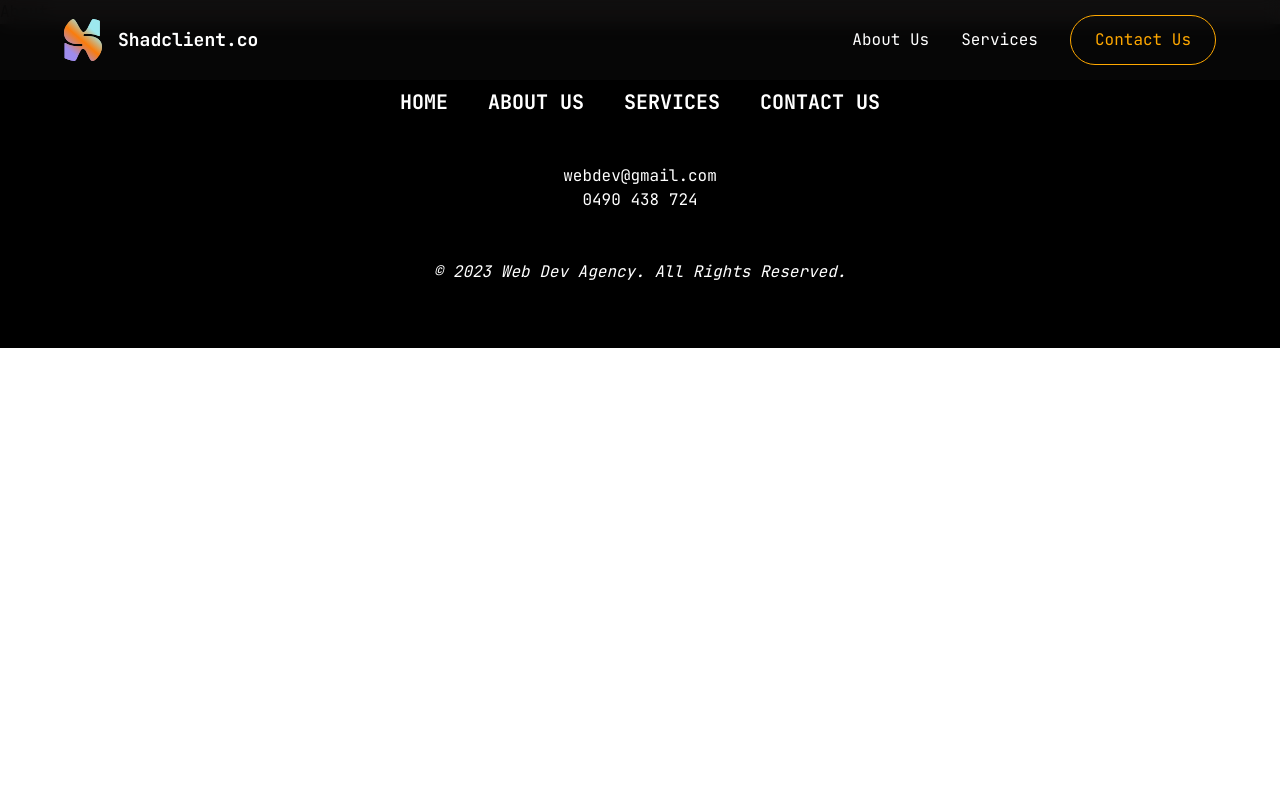
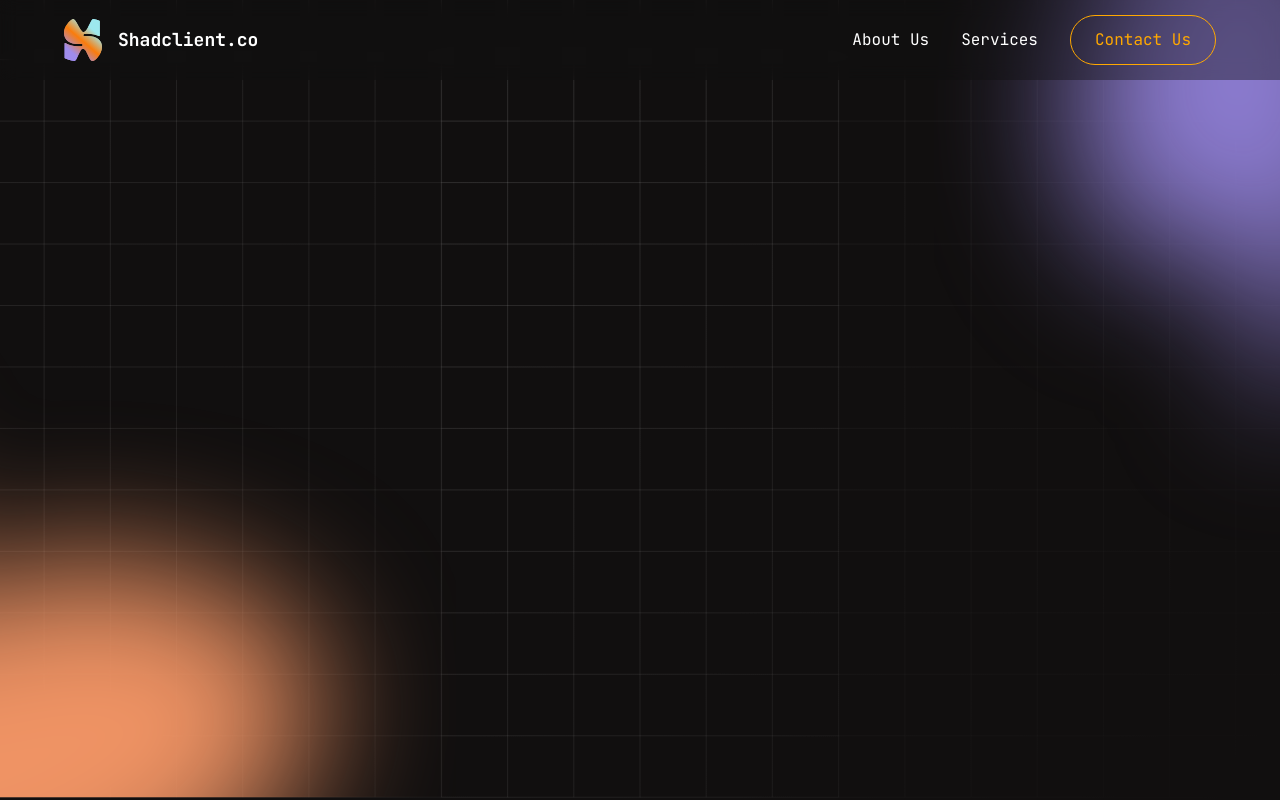
Before and after one commit to Mutesa-Cedric/web-dev-agency, a React (Vite) app: page /about in a window 1280 px wide. Shown: the top 800 px of the page. Built offline with nearby package versions, Linux system fonts and the light colour scheme.

Commit message:
update : init about us + services

```diff
--- a/src/pages/About.tsx
+++ b/src/pages/About.tsx
@@ -1,6 +1,12 @@
 
 export default function About() {
   return (
-    <div>About</div>
+    <div className="h-screen bg-cover  bg-center bg-no-repeat w-full pt-[10vh] flex flex-col  justify-center px-4 sm:px-8 md:px-12 space-y-10 lg:px-16 "
+      style={{
+        backgroundImage: "url(/hero_bg.svg)"
+      }}
+    >
+
+    </div>
   )
 }
--- a/src/pages/Services.tsx
+++ b/src/pages/Services.tsx
@@ -1,6 +1,12 @@
 
 export default function Services() {
   return (
-    <div>Services</div>
+    <div className="h-screen bg-cover  bg-center bg-no-repeat w-full pt-[10vh] flex flex-col  justify-center px-4 sm:px-8 md:px-12 space-y-10 lg:px-16 "
+      style={{
+        backgroundImage: "url(/hero_bg.svg)"
+      }}
+    >
+
+    </div>
   )
 }
```
